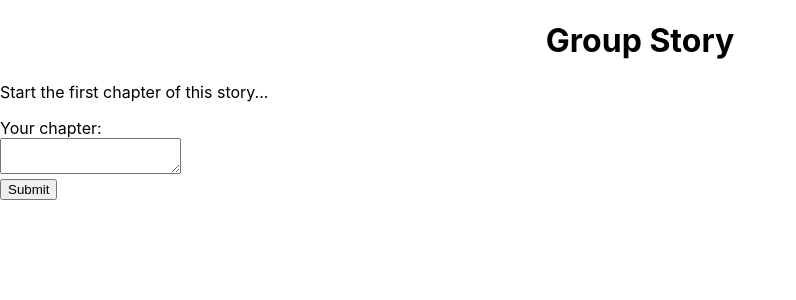
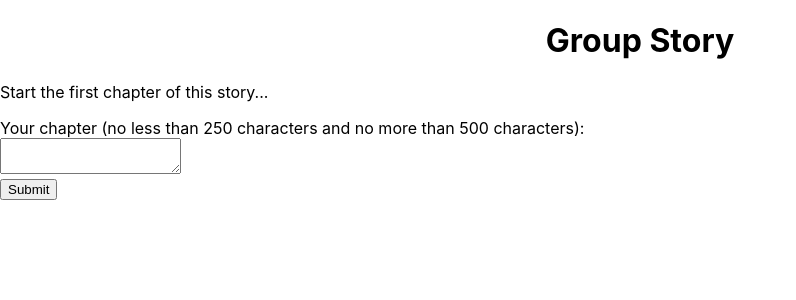
Before and after one commit to benjewman/GroupStory_Frontend, a React (Create React App) app: page /new in a window 1280 px wide. Shown: the top 300 px of the page, without its empty margins (0-796 px from the left). Built offline with nearby package versions, Linux system fonts and the light colour scheme; no server answers.

Commit message:
Instruct users on chapter length and alert if backend save fails

```diff
--- a/src/containers/Main.js
+++ b/src/containers/Main.js
@@ -30,7 +30,7 @@ function Main() {
 
     return (
         <div>
-            <h2>Stories</h2>
+            <h2>Finished Stories</h2>
             {/* fetches most recently finished stories */}
             {/* try to batch the fetches later */}
             {renderStories()}
--- a/src/containers/WriteStory.js
+++ b/src/containers/WriteStory.js
@@ -47,7 +47,7 @@ function WriteStory() {
         .then(resp => resp.json())
         .then(data => {
             if (data.message) {
-                alert("There was an error posting this chapter");
+                alert(data.message);
             } else {
                 history.push('/');
             }
@@ -64,7 +64,7 @@ function WriteStory() {
             {/* Create a form for user to write a chapter */}
             {/* Then post fetch that chapter */}
             <form onSubmit={handleSubmit}>
-                Your chapter:
+                Your chapter (no less than 250 characters and no more than 500 characters):
                 <br/>
                 <textarea value={content} onChange={handleChange}/>
                 <br/>
```
